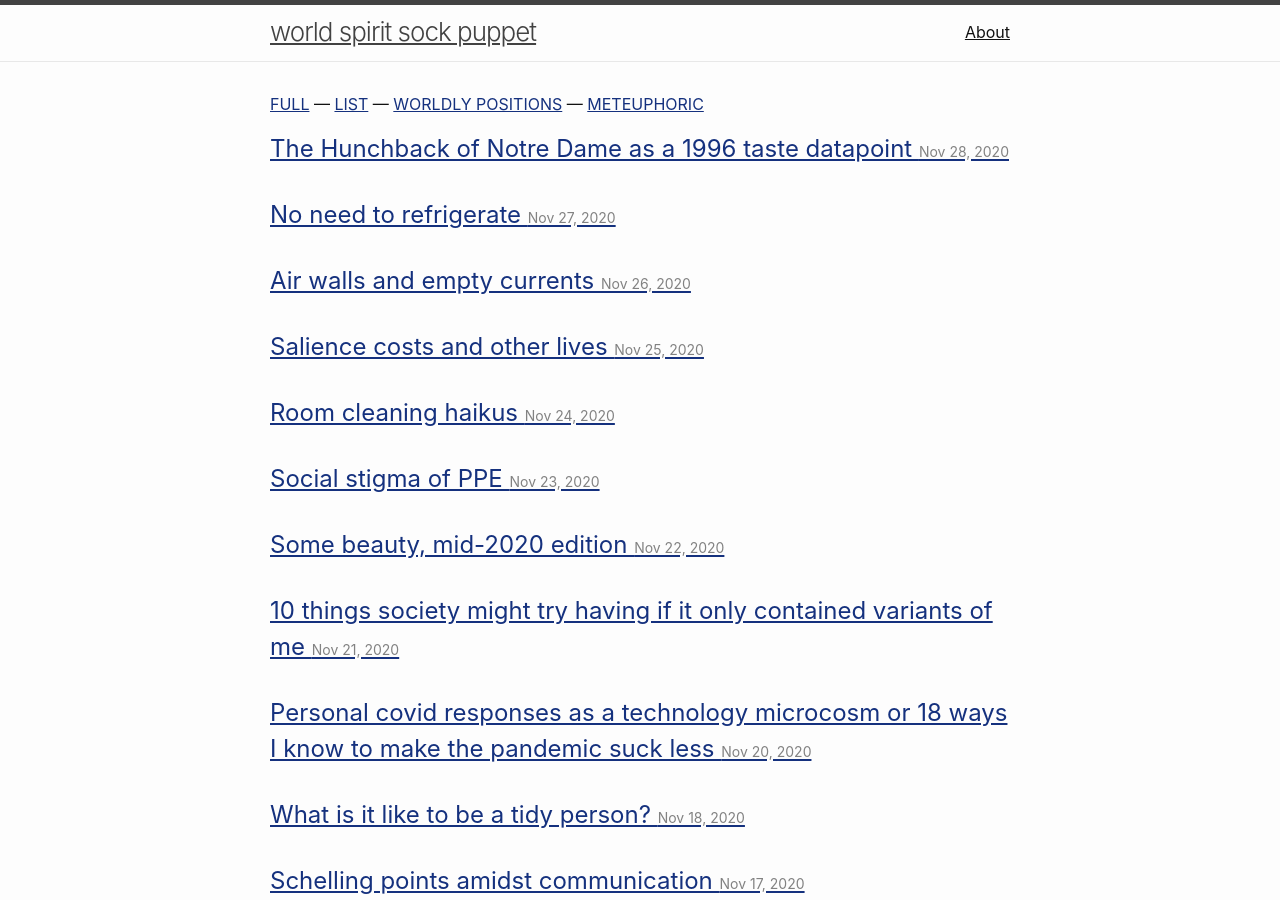
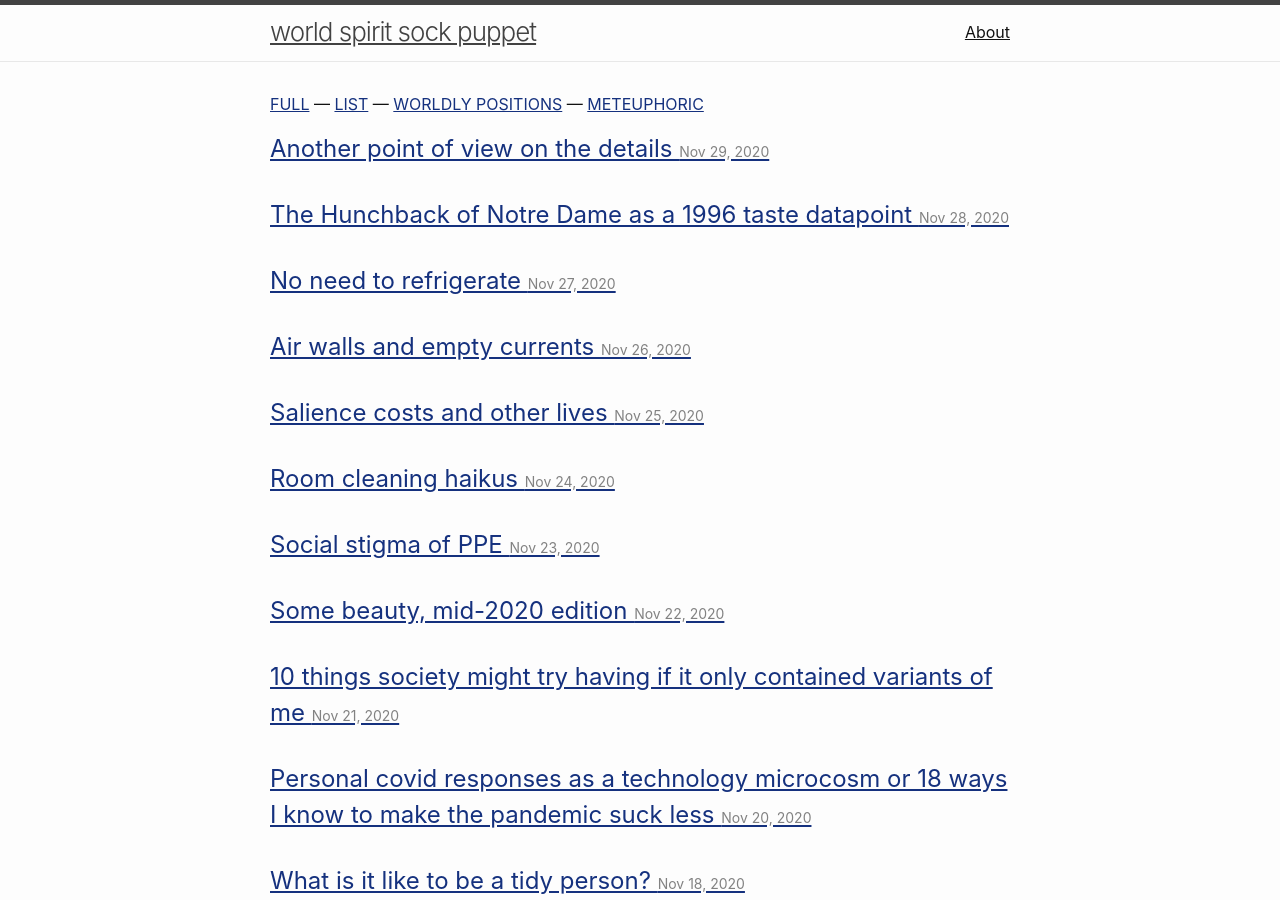
Before and after one commit to katjagrace/katjagrace.github.io, a Jekyll site: the page built from index.markdown, in a window 1280 px wide and 900 px high. Built offline with Jekyll 4.4.1, drawn with Linux system fonts in a browser that asks for light colours; a file with an impossible date is left out.

Commit message:
point of view eon the details

```diff
--- a/_posts/2020-11-28-another-point-of-view-on-the-details.md
+++ b/_posts/2020-11-29-another-point-of-view-on-the-details.md
@@ -1,7 +1,7 @@
 ---
 layout: post
 title: "Another point of view on the details"
-date: 2020-11-xx 10:30:00 -0700
+date: 2020-11-29 00:39:30 -0700
 tags: worldlypositions self-improvement games
 comments: true
 image:
```
